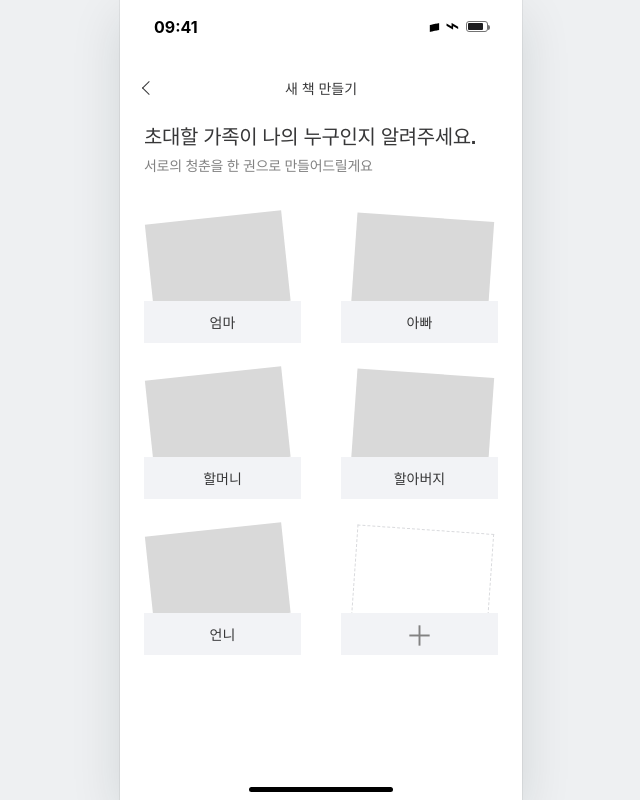
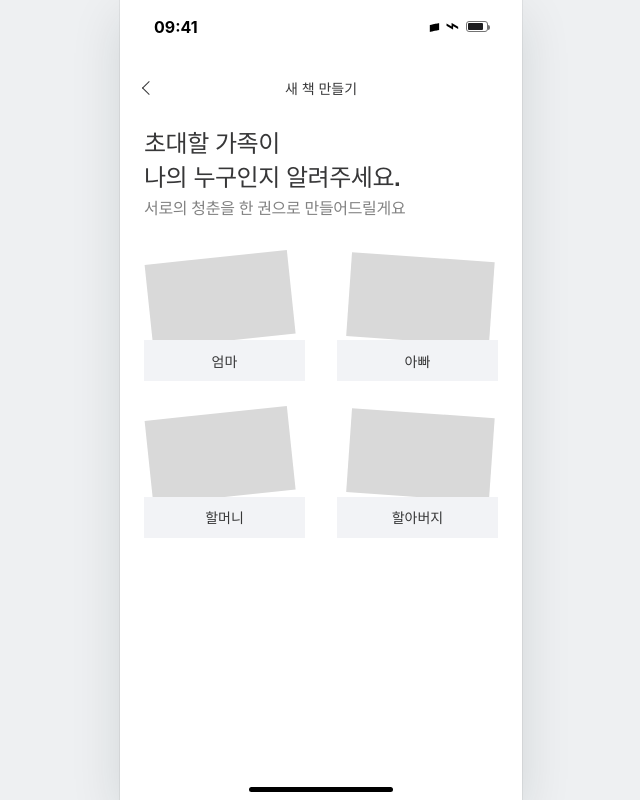
Before and after one commit to 11thNeoHackathon/frontend, a React (Vite) app: page / in a window 1280 px wide. Both pictures are taken after a click on the button "새 책 만들기". Shown: the whole page, without its empty margins (319-959 px from the left). Built offline with nearby package versions, Linux system fonts and the light colour scheme; a web font is replaced by a local one.

Commit message:
style: 가족 초대 화면 디자인 변경 반영

```diff
--- a/src/App.css
+++ b/src/App.css
@@ -380,24 +380,48 @@ button { font: inherit; }
 
 .flow-content { padding: 0 24px; }
 
+.relation-content,
+.invitation-content {
+  padding-top: 4px;
+}
+
+.relation-content h1,
+.invitation-content h1 {
+  width: 308px;
+  font-size: 24px;
+  line-height: 1.4;
+  letter-spacing: -0.48px;
+}
+
+.relation-content h1 span { display: block; }
+
 .description {
   margin: 4px 0 0;
   color: var(--color-gray-30);
-  font-size: 14px;
-  line-height: 1.6;
-  letter-spacing: -0.28px;
+  font-size: 16px;
+  font-weight: 500;
+  line-height: 1.4;
+  letter-spacing: -0.32px;
 }
 
 .relationship-grid {
-  margin-top: 40px;
+  margin-top: 36px;
   display: grid;
   grid-template-columns: repeat(2, minmax(0, 1fr));
-  gap: 30px 40px;
+  gap: 32px;
+}
+
+.relation-content.has-selection .relation-note {
+  margin-top: 12px;
+}
+
+.relation-content.has-selection .relationship-grid {
+  margin-top: 24px;
 }
 
 .relationship-card {
   position: relative;
-  height: 126px;
+  height: 124.5px;
   padding: 0;
   border: 0;
   color: var(--color-gray-5);
@@ -408,9 +432,9 @@ button { font: inherit; }
 .relation-paper {
   position: absolute;
   top: 0;
-  left: 10px;
-  width: calc(100% - 20px);
-  height: 91px;
+  left: 9px;
+  width: 143px;
+  height: 84px;
   background: #d9d9d9;
   transform: rotate(-6deg);
   transform-origin: center bottom;
@@ -424,7 +448,7 @@ button { font: inherit; }
   right: 0;
   bottom: 0;
   left: 0;
-  height: 42px;
+  height: 41px;
   display: grid;
   place-items: center;
   background: var(--color-gray-80);
@@ -433,6 +457,13 @@ button { font: inherit; }
 }
 
 .relationship-card.selected .relation-paper { background: var(--color-main-80); }
+.relationship-card.selected .relation-paper {
+  left: 9px;
+  width: 143px;
+  height: 109px;
+  transform: none;
+}
+.relationship-card.selected strong { height: 54px; }
 .custom-relation .relation-paper {
   border: 1px dashed var(--color-gray-60);
   background: #fff;
@@ -448,8 +479,7 @@ button { font: inherit; }
 }
 
 .relation-note {
-  margin-bottom: 18px;
-  padding: 17px;
+  padding: 20px;
   border-radius: 4px;
   display: flex;
   flex-direction: column;
@@ -469,8 +499,8 @@ button { font: inherit; }
   border: 0;
   border-radius: 3px;
   color: var(--color-black);
-  background: var(--color-main-50);
-  font-size: 16px;
+  background: var(--color-main-60);
+  font-size: 18px;
   font-weight: 600;
   cursor: pointer;
 }
@@ -480,7 +510,7 @@ button { font: inherit; }
 .invite-link-card {
   width: 100%;
   min-height: 82px;
-  margin-top: 18px;
+  margin-top: 36px;
   padding: 16px;
   border: 0;
   border-radius: 4px;
@@ -551,8 +581,8 @@ button { font: inherit; }
   border-radius: 50%;
   display: grid;
   place-items: center;
-  color: var(--color-main-20);
-  background: var(--color-main-80);
+  color: var(--color-black);
+  background: var(--color-main-70);
   font-size: 12px;
 }
 
--- a/src/App.tsx
+++ b/src/App.tsx
@@ -181,18 +181,42 @@ function RelationshipScreen({
   onAddRelationship: () => void
 }) {
   const [selected, setSelected] = useState<Relationship | null>(null)
+  const visibleRelationships = selected
+    ? [selected, ...relationships.filter((relationship) => relationship !== selected)]
+    : relationships.slice(0, 4)
 
   return (
     <main className="screen flow-screen">
       <StatusBar />
       <Header title="새 책 만들기" onBack={onBack} />
 
-      <section className="flow-content relation-content">
-        <h1>초대할 가족이 나의 누구인지 알려주세요.</h1>
+      <section className={`flow-content relation-content ${selected ? 'has-selection' : ''}`}>
+        <h1>
+          <span>초대할 가족이</span>
+          <span>나의 누구인지 알려주세요.</span>
+        </h1>
         <p className="description">서로의 청춘을 한 권으로 만들어드릴게요</p>
 
+        {selected && (
+          <div className="relation-note">
+            <strong>링크를 보내면 상대가 수락했을 때 책이 만들어져요.</strong>
+            <span>수락하기 전까지는 책장에 &quot;초대 대기&quot;로 보여요.</span>
+          </div>
+        )}
+
         <div className="relationship-grid">
-          {relationships.map((relationship) => (
+          {selected && (
+            <button
+              className="relationship-card custom-relation"
+              type="button"
+              onClick={onAddRelationship}
+              aria-label="다른 가족 관계 추가"
+            >
+              <span className="relation-paper" aria-hidden="true" />
+              <strong>＋</strong>
+            </button>
+          )}
+          {visibleRelationships.map((relationship) => (
             <RelationshipCard
               relationship={relationship}
               isSelected={selected === relationship}
@@ -200,24 +224,11 @@ function RelationshipScreen({
               key={relationship}
             />
           ))}
-          <button
-            className="relationship-card custom-relation"
-            type="button"
-            onClick={onAddRelationship}
-            aria-label="다른 가족 관계 추가"
-          >
-            <span className="relation-paper" aria-hidden="true" />
-            <strong>＋</strong>
-          </button>
         </div>
       </section>
 
       {selected && (
         <div className="relation-footer">
-          <div className="relation-note">
-            <strong>링크를 보내면 상대가 수락했을 때 책이 만들어져요.</strong>
-            <span>수락하기 전까지는 책장에 &quot;초대 대기&quot;로 보여요.</span>
-          </div>
           <button className="primary-button" type="button" onClick={() => onContinue(selected)}>
             초대 링크 만들기
           </button>
```
